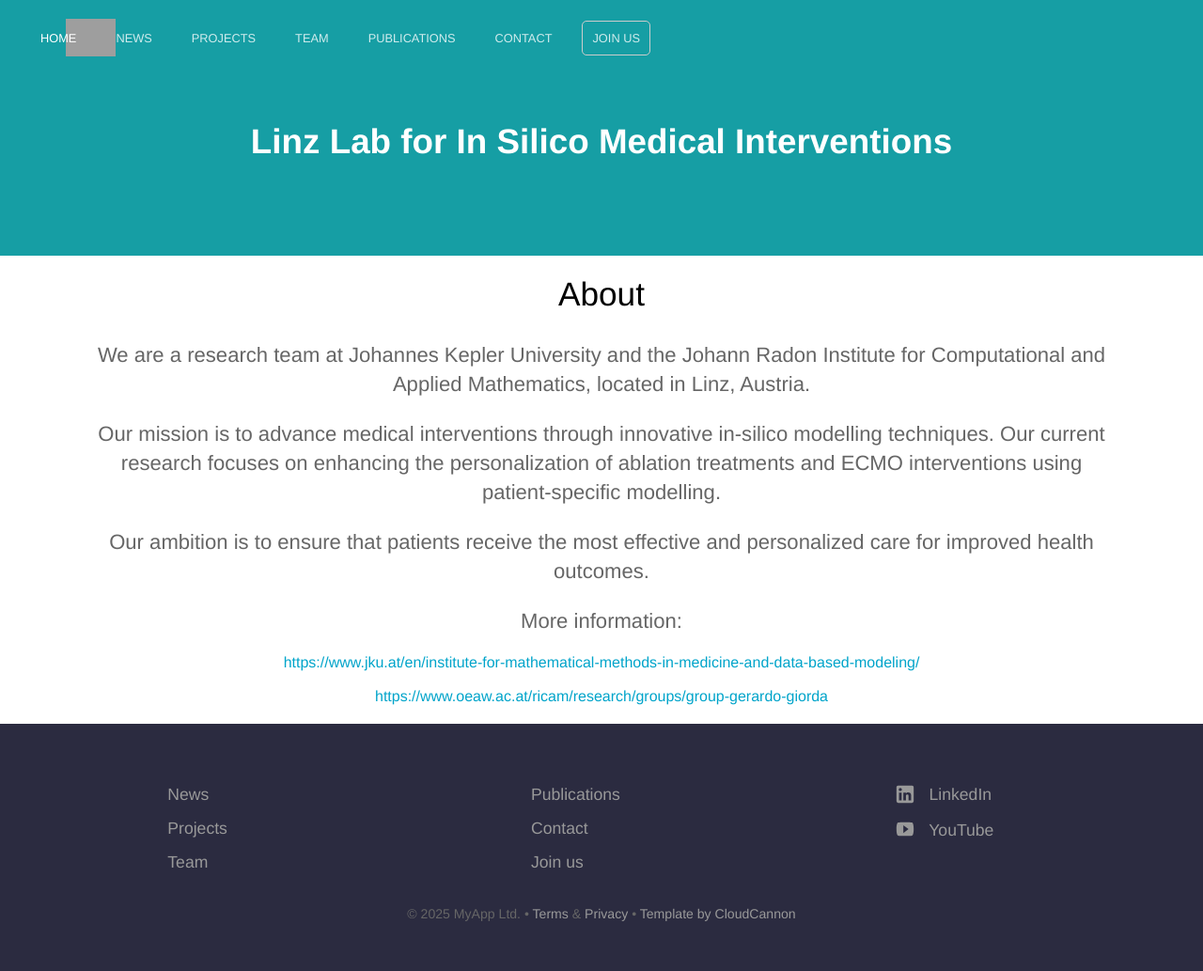
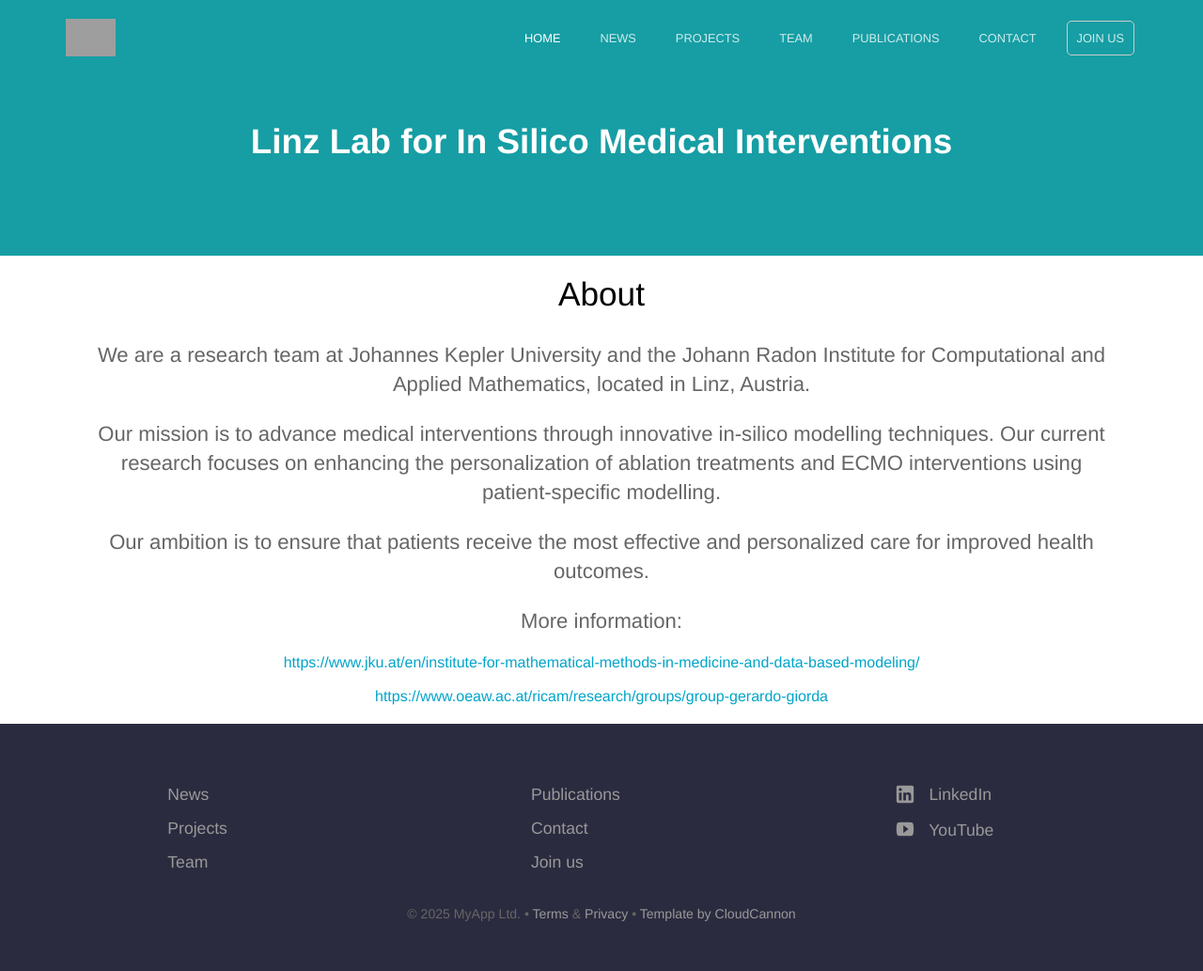
Before and after one commit to linzlabinsilmed/linzlabinsilmed.github.io, a Jekyll site: the page built from index.html, in a window 1280 px wide. Shown: the whole page at 94% size. Built offline with Jekyll 4.4.1, drawn with Linux system fonts in a browser that asks for light colours; the list of posts is cut into pages by our own code; grey boxes are pictures that could not be loaded.

Commit message:
Bug fixes

```diff
--- a/_sass/navigation.scss
+++ b/_sass/navigation.scss
@@ -88,6 +88,8 @@ nav {
 .nav-container {
   display: flex;
   gap: 1rem; /* Optional spacing between links */
+  align-items: center;
+  justify-content: flex-end;
   margin-left: auto;
   flex-wrap: wrap; /* Optional: allows wrapping on smaller screens */
 }
```
